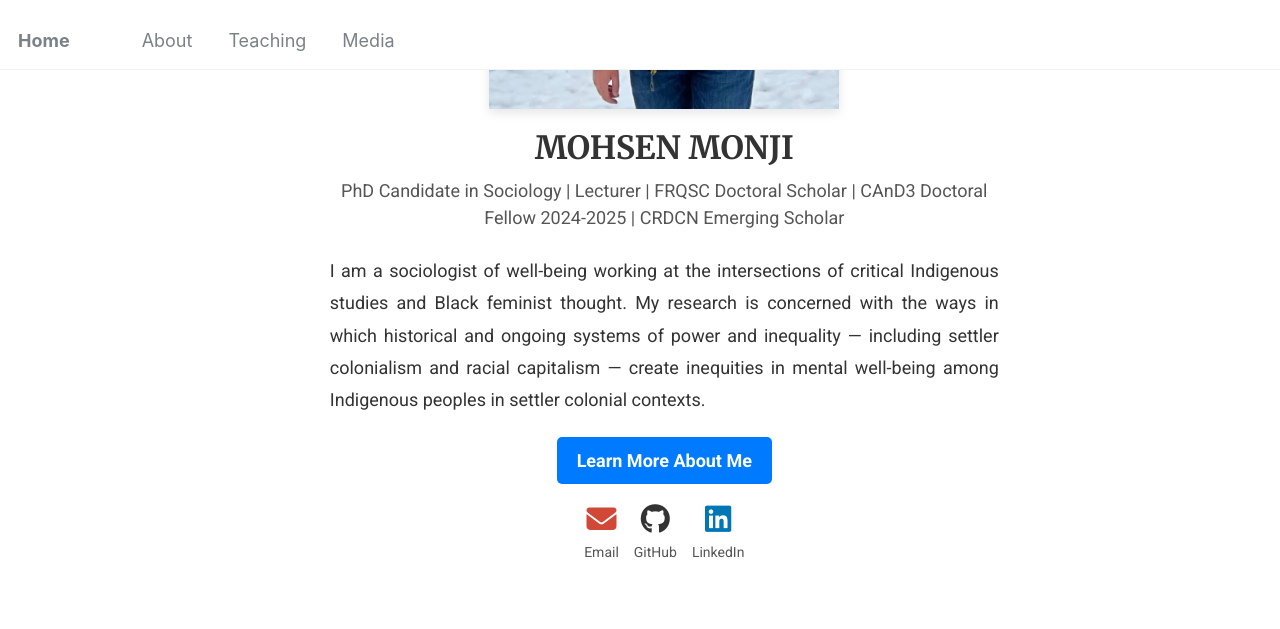
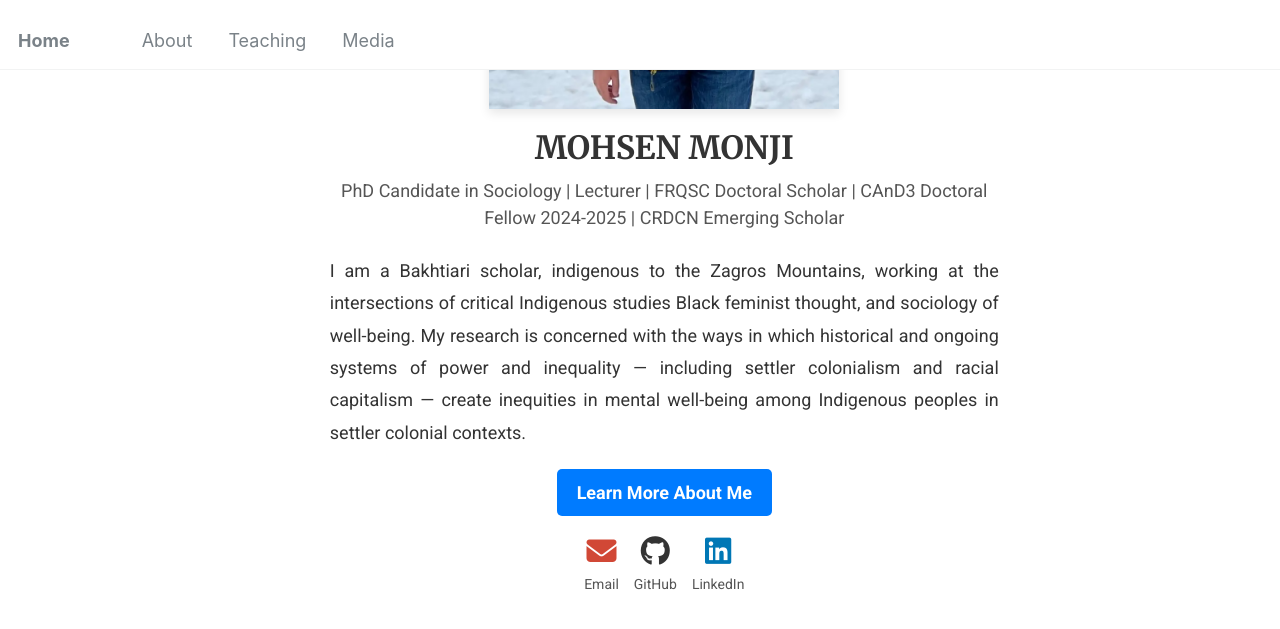
Before and after one commit to Mohsnmonji/mohsnmonji.github.io, a Jekyll site: the page built from _pages/front.md, in a window 1280 px wide and 900 px high, scrolled down 458 px. Shown: the top 629 px of the window. Built offline with Jekyll 4.4.1, drawn with Linux system fonts in a browser that asks for light colours.

Commit message:
Update front.md

```diff
--- a/_pages/front.md
+++ b/_pages/front.md
@@ -28,7 +28,7 @@ hide_avatar: true
 
   <!-- Description -->
   <p style="font-size:18px; color:#333; text-align:justify; line-height:1.8; margin:20px 0;">
-    I am a sociologist of well-being working at the intersections of critical Indigenous studies and Black feminist thought. My research is concerned with the ways in which historical and ongoing systems of power and inequality — including settler colonialism and racial capitalism — create inequities in mental well-being among Indigenous peoples in settler colonial contexts.
+    I am a Bakhtiari scholar, indigenous to the Zagros Mountains, working at the intersections of critical Indigenous studies Black feminist thought, and sociology of well-being. My research is concerned with the ways in which historical and ongoing systems of power and inequality — including settler colonialism and racial capitalism — create inequities in mental well-being among Indigenous peoples in settler colonial contexts.
   </p>
 
   <!-- Button -->
```
